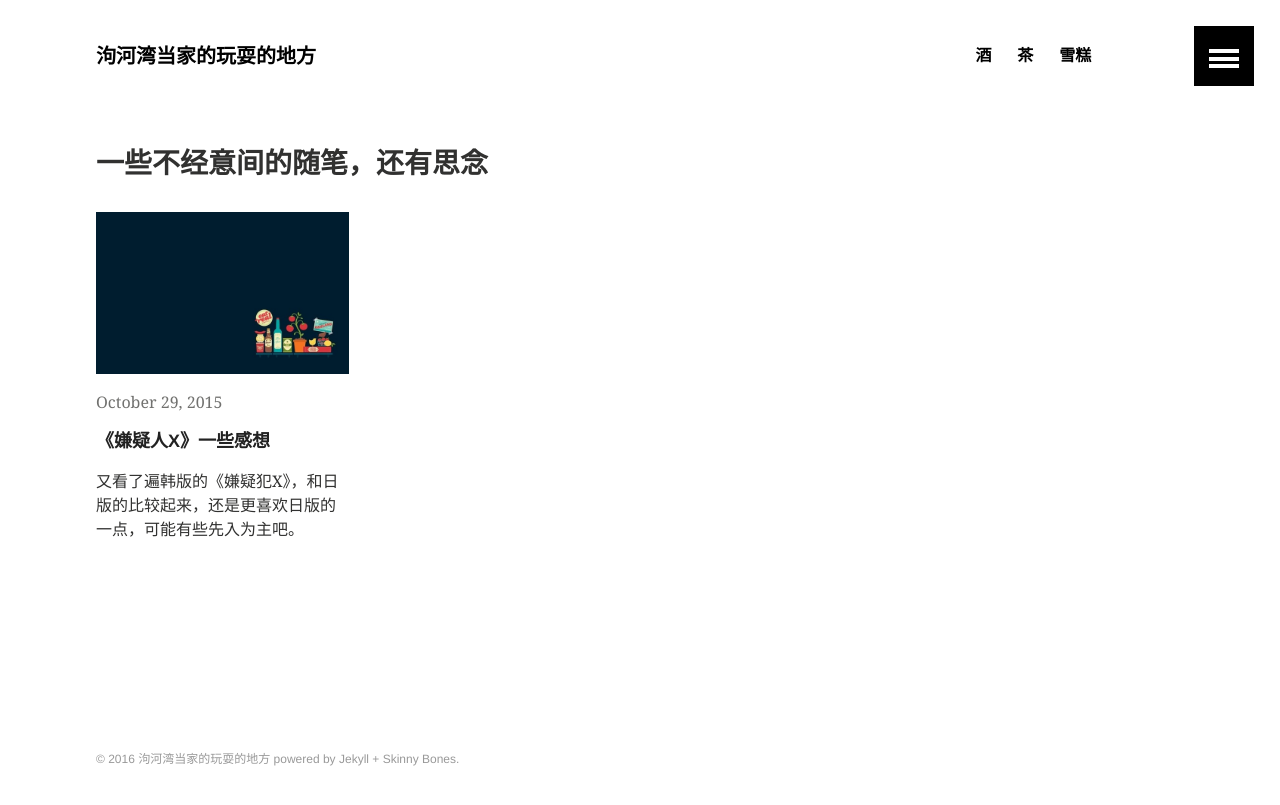
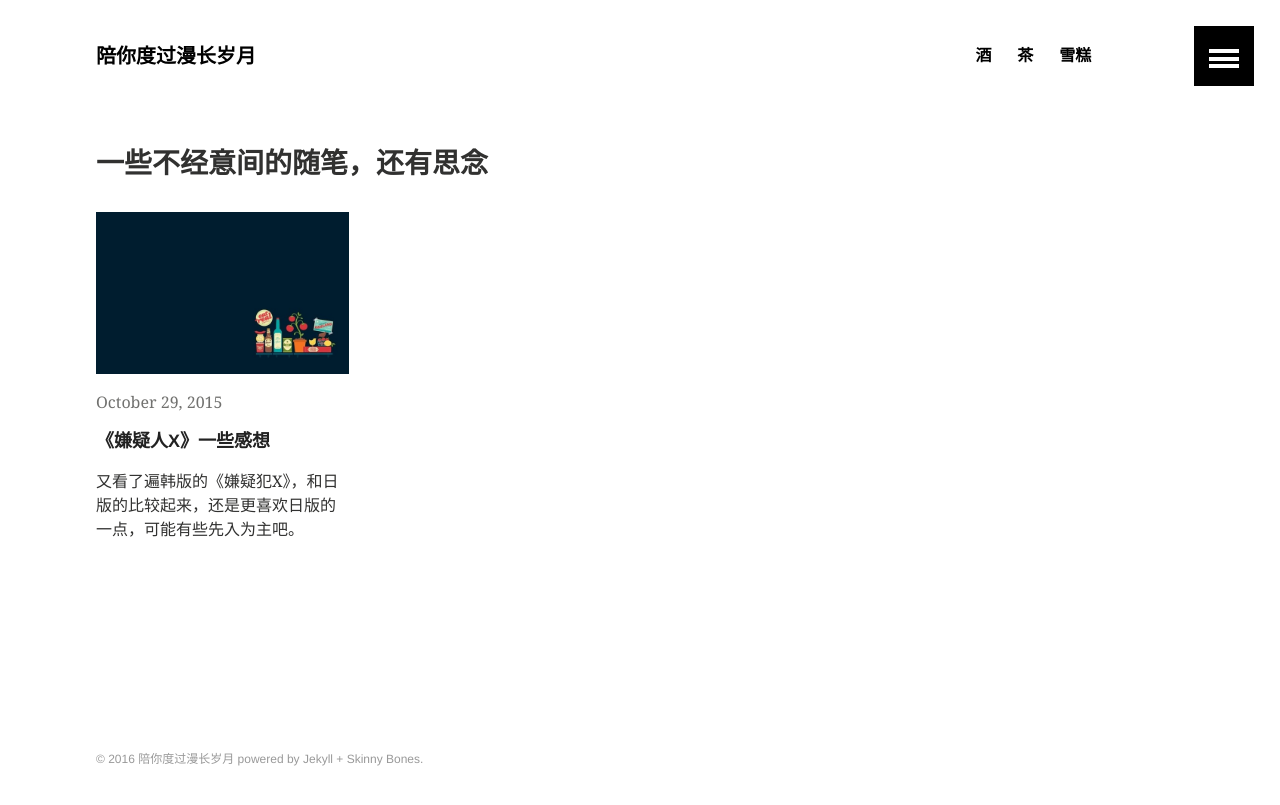
Before and after one commit to yimiIO/word, a Jekyll site: the page built from beer.md, in a window 1280 px wide. Shown: the top 805 px of the page. Built offline with Jekyll 4.4.1, drawn with Linux system fonts in a browser that asks for light colours; part of the change alters nothing that is shown.

Commit message:
Update _config.yml

```diff
--- a/_config.yml
+++ b/_config.yml
@@ -1,6 +1,6 @@
 # Site wide configuration
 
-title: 泃河湾当家的玩耍的地方
+title: 陪你度过漫长岁月
 description:
 logo:  # 120x120 px default image used for Twitter summary card
 teaser: tesar01.png # 400x250 px default teaser image used in image archive grid
@@ -25,8 +25,8 @@ image:
 
 # Site owner
 owner:
-  name: i9527
-  email: juhetuf@163.com
+  name: 98ki
+  email: zpy@98ki.com
   twitter:
   google:
     ad-client:
```
